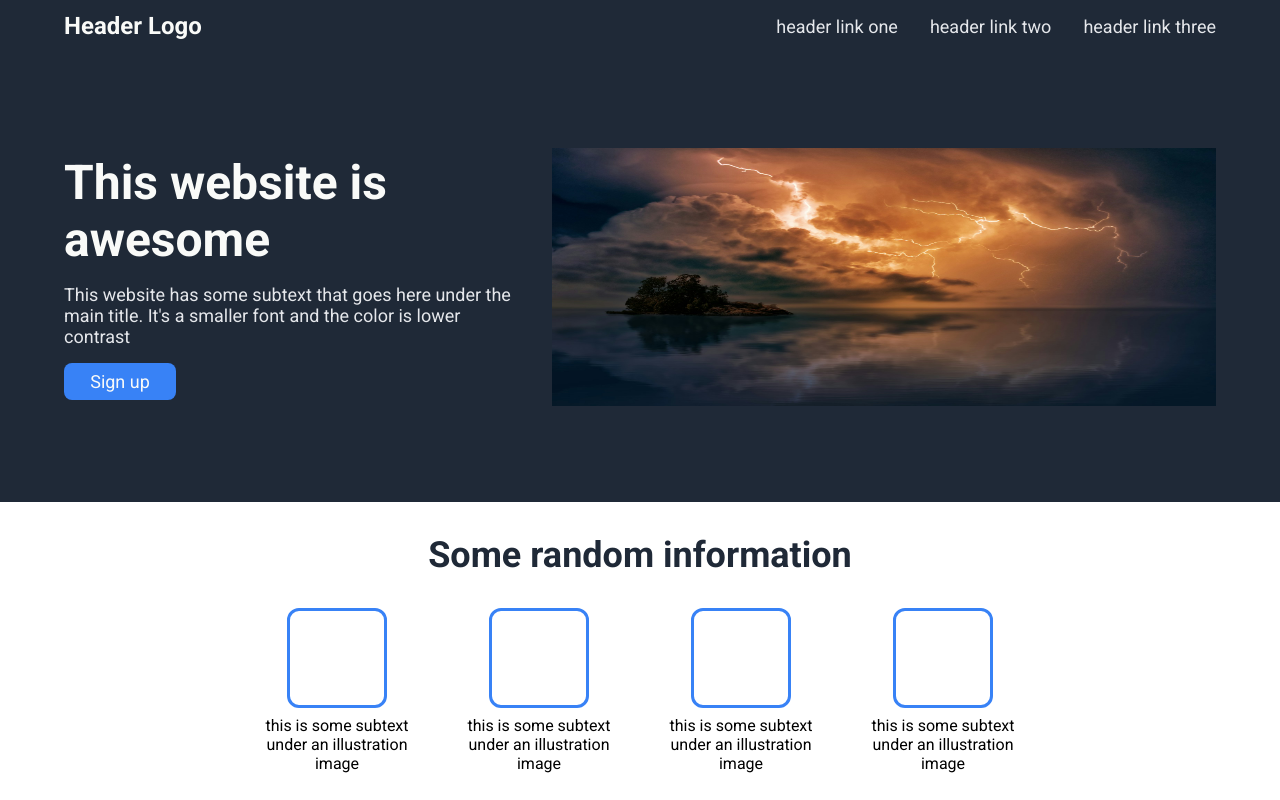
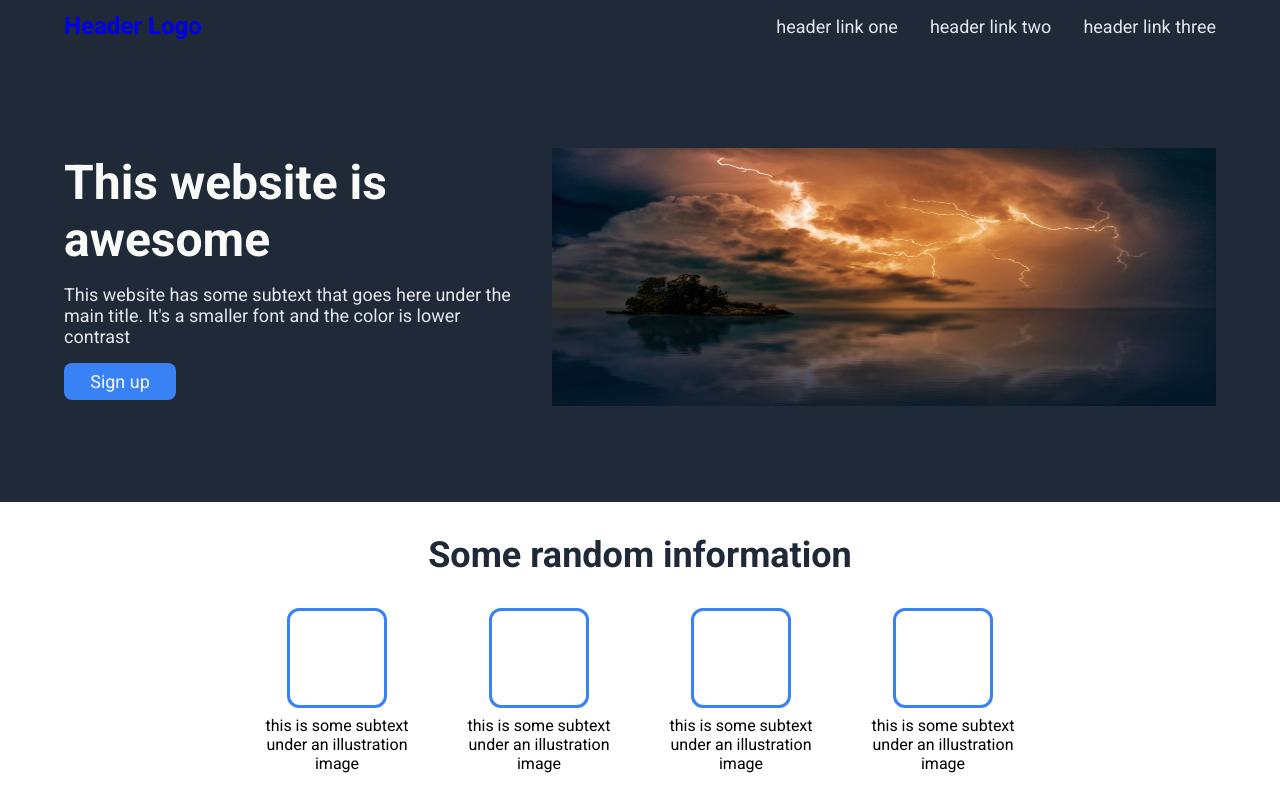
Before and after one commit to 3kori/landing-page, a plain HTML site: page index.html in a window 1280 px wide. Shown: the top 800 px of the page. Drawn offline with Linux system fonts and the light colour scheme.

Commit message:
Add link to header logo

```diff
--- a/index.html
+++ b/index.html
@@ -11,7 +11,7 @@
 </head>
 <body>
     <header>
-        <div class="header-logo">Header Logo</div>
+        <div class="header-logo"><a href="#">Header Logo</a></div>
         <nav>
             <ul>
                 <li class="nav-links"><a href="#">header link one</a></li>
```
